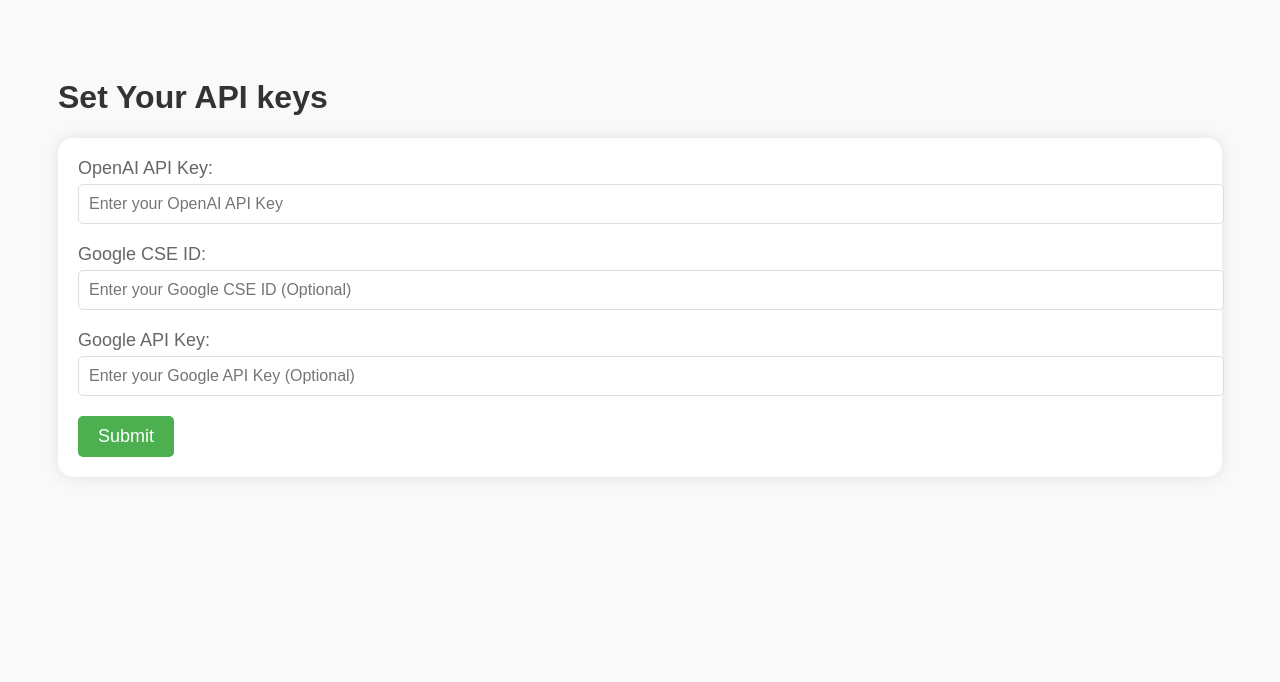
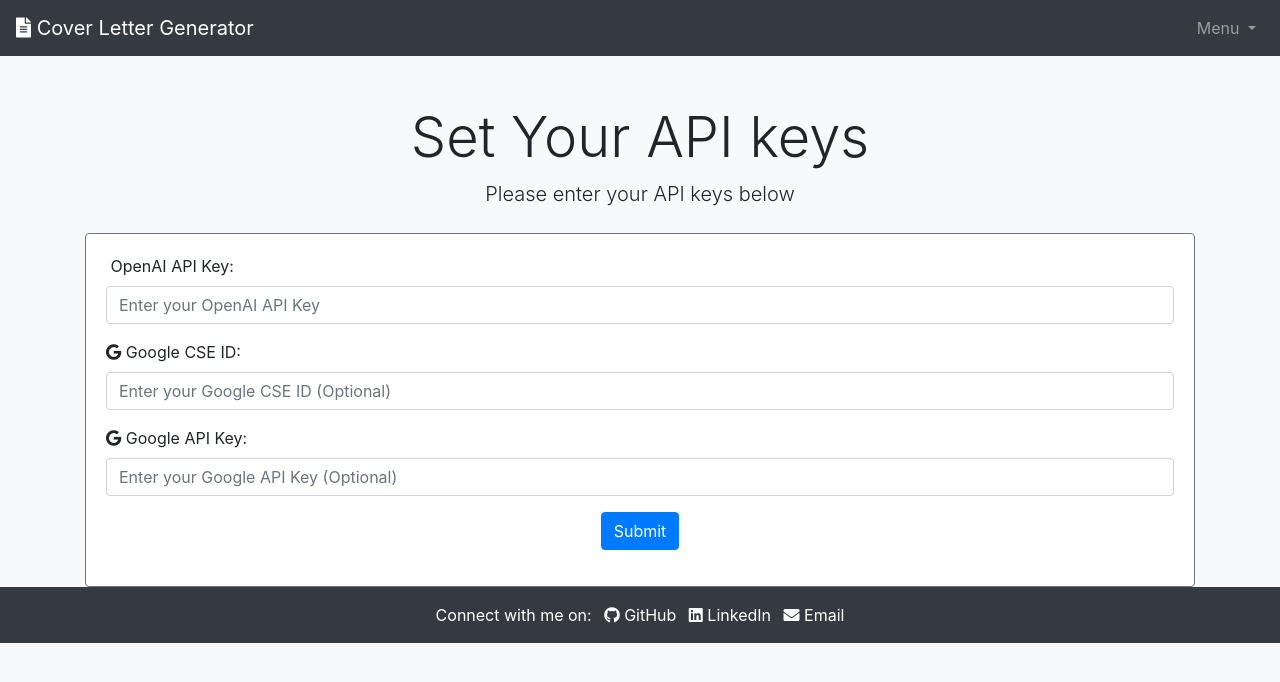
Before and after one commit to talqadi7/CoverLetterGenerator, a Flask app: page /set_keys in a window 1280 px wide. Shown: the top 682 px of the page. Run offline with Flask 2, Linux system fonts and the light colour scheme; some libraries are stand-ins or nearby versions.

Commit message:
using bootstrap, adding icons and animations

```diff
--- a/templates/set_keys.html
+++ b/templates/set_keys.html
@@ -1,65 +1,113 @@
 <!DOCTYPE html>
-<html>
+<html lang="en">
 <head>
+    <meta charset="UTF-8">
+    <meta name="viewport" content="width=device-width, initial-scale=1.0">
+    <title>Set Your API keys</title>
+    <link href="https://fonts.googleapis.com/css?family=Poppins:400,700&display=swap" rel="stylesheet">
+    <link rel="stylesheet" href="https://stackpath.bootstrapcdn.com/bootstrap/4.3.1/css/bootstrap.min.css">
+    <link rel="stylesheet" href="https://cdnjs.cloudflare.com/ajax/libs/font-awesome/5.15.3/css/all.min.css">
+    <script src="https://code.jquery.com/jquery-3.6.0.min.js"></script>
+    <script src="https://cdnjs.cloudflare.com/ajax/libs/popper.js/1.14.7/umd/popper.min.js"></script>
+    <script src="https://stackpath.bootstrapcdn.com/bootstrap/4.3.1/js/bootstrap.min.js"></script>
     <style>
         body {
-            font-family: Arial, sans-serif;
-            background-color: #f9f9f9;
-            padding: 50px;
+            background-color: #f8f9fa;
         }
 
-        h1 {
-            color: #333;
+        .navbar {
+            background-color: #343a40;
         }
 
-        form {
-            background-color: #fff;
-            padding: 20px;
-            border-radius: 15px;
-            box-shadow: 0px 0px 15px rgba(0,0,0,0.1);
+        .navbar-brand {
+            color: #f8f9fa;
         }
 
-        label {
-            display: block;
-            margin-bottom: 5px;
-            font-size: 18px;
-            color: #666;
+        .card {
+            border-color: #6c757d;
         }
 
-        input[type="text"] {
-            width: 100%;
-            padding: 10px;
-            margin-bottom: 20px;
-            border: 1px solid #ddd;
-            border-radius: 5px;
-            font-size: 16px;
+        .btn-primary {
+            background-color: #007bff;
+            border-color: #007bff;
         }
 
-        input[type="submit"] {
-            background-color: #4CAF50;
-            color: white;
-            padding: 10px 20px;
-            border: none;
-            border-radius: 5px;
-            cursor: pointer;
-            font-size: 18px;
+        .btn-success {
+            background-color: #28a745;
+            border-color: #28a745;
         }
 
-        input[type="submit"]:hover {
-            background-color: #45a049;
+        .btn-secondary {
+            background-color: #6c757d;
+            border-color: #6c757d;
         }
     </style>
 </head>
 <body>
-    <h1>Set Your API keys</h1>
-    <form action="/set_keys" method="post">
-        <label for="openai_api_key">OpenAI API Key:</label>
-        <input type="text" id="openai_api_key" name="openai_api_key" placeholder="Enter your OpenAI API Key" required><br>
-        <label for="google_cse_id">Google CSE ID:</label>
-        <input type="text" id="google_cse_id" name="google_cse_id" placeholder="Enter your Google CSE ID (Optional)"><br>
-        <label for="google_api_key">Google API Key:</label>
-        <input type="text" id="google_api_key" name="google_api_key" placeholder="Enter your Google API Key (Optional)"><br>
-        <input type="submit" value="Submit">
-    </form>
+    <nav class="navbar navbar-expand-lg navbar-dark bg-dark">
+        <a class="navbar-brand" href="#">
+            <i class="fas fa-file-alt"></i> Cover Letter Generator
+        </a>
+        <button class="navbar-toggler" type="button" data-toggle="collapse" data-target="#navbarNavDropdown" aria-controls="navbarNavDropdown" aria-expanded="false" aria-label="Toggle navigation">
+            <span class="navbar-toggler-icon"></span>
+        </button>
+        <div class="collapse navbar-collapse" id="navbarNavDropdown">
+            <ul class="navbar-nav ml-auto">
+                <li class="nav-item dropdown">
+                    <a class="nav-link dropdown-toggle" href="#" id="navbarDropdownMenuLink" role="button" data-toggle="dropdown" aria-haspopup="true" aria-expanded="false">
+                        Menu
+                    </a>
+                    <div class="dropdown-menu dropdown-menu-right" aria-labelledby="navbarDropdownMenuLink">
+                        <a class="dropdown-item" href="{{ url_for('set_keys')}}">Set API Keys</a>
+                        <a class="dropdown-item" href="{{ url_for('upload_page')}}">Upload More Files</a>
+                    </div>
+                </li>
+            </ul>
+        </div>
+    </nav>
+
+    <div class="container mt-5">
+        <div class="text-center mb-4">
+            <h1 class="display-4">Set Your API keys</h1>
+            <p class="lead">Please enter your API keys below</p>
+        </div>
+        <div class="card">
+            <div class="card-body">
+                <form action="/set_keys" method="post">
+                    <div class="form-group">
+                        <label for="openai_api_key"><i class="fab fa-openai"></i> OpenAI API Key:</label>
+                        <input type="text" class="form-control" id="openai_api_key" name="openai_api_key" placeholder="Enter your OpenAI API Key" required>
+                    </div>
+                    <div class="form-group">
+                        <label for="google_cse_id"><i class="fab fa-google"></i> Google CSE ID:</label>
+                        <input type="text" class="form-control" id="google_cse_id" name="google_cse_id" placeholder="Enter your Google CSE ID (Optional)">
+                    </div>
+                    <div class="form-group">
+                        <label for="google_api_key"><i class="fab fa-google"></i> Google API Key:</label>
+                        <input type="text" class="form-control" id="google_api_key" name="google_api_key" placeholder="Enter your Google API Key (Optional)">
+                    </div>
+                    <div class="form-group d-flex justify-content-center align-items-center">
+                        <input type="submit" class="btn btn-primary" value="Submit">
+                    </div>
+                </form>
+            </div>
+        </div>
+    </div>
+
+    <footer class="footer mt-auto py-3 bg-dark text-white">
+        <div class="container text-center">
+            <span>Connect with me on:</span>
+            <a href="https://github.com/talqadi7" target="_blank" class="text-white ml-2">
+                <i class="fab fa-github"></i> GitHub
+            </a>
+            <a href="https://linkedin.com/in/talqadi7" target="_blank" class="text-white ml-2">
+                <i class="fab fa-linkedin"></i> LinkedIn
+            </a>
+            <a href="mailto:taq.alqadi@gmail.com" class="text-white ml-2">
+                <i class="fas fa-envelope"></i> Email
+            </a>
+        </div>
+    </footer>
+
 </body>
 </html>
```
Also changed, not shown: templates/upload_files.html (+99 -45 lines).
